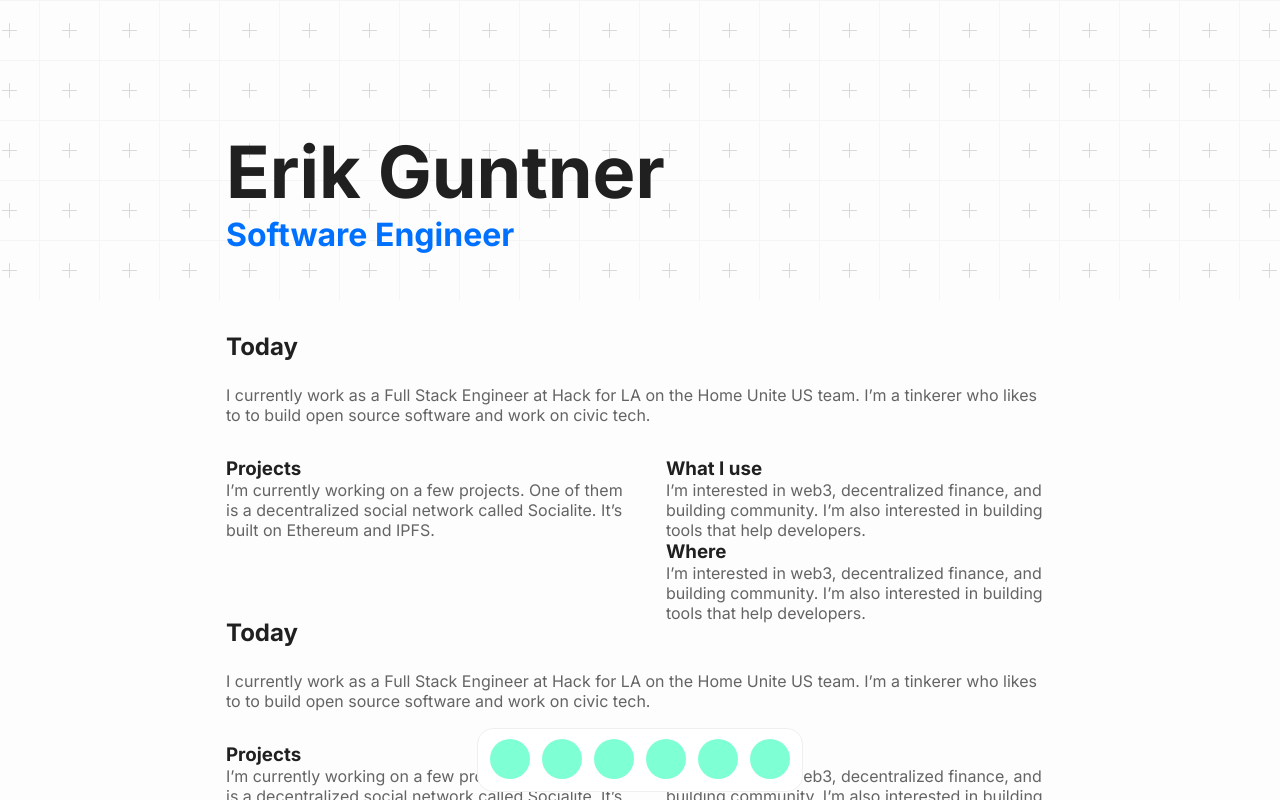
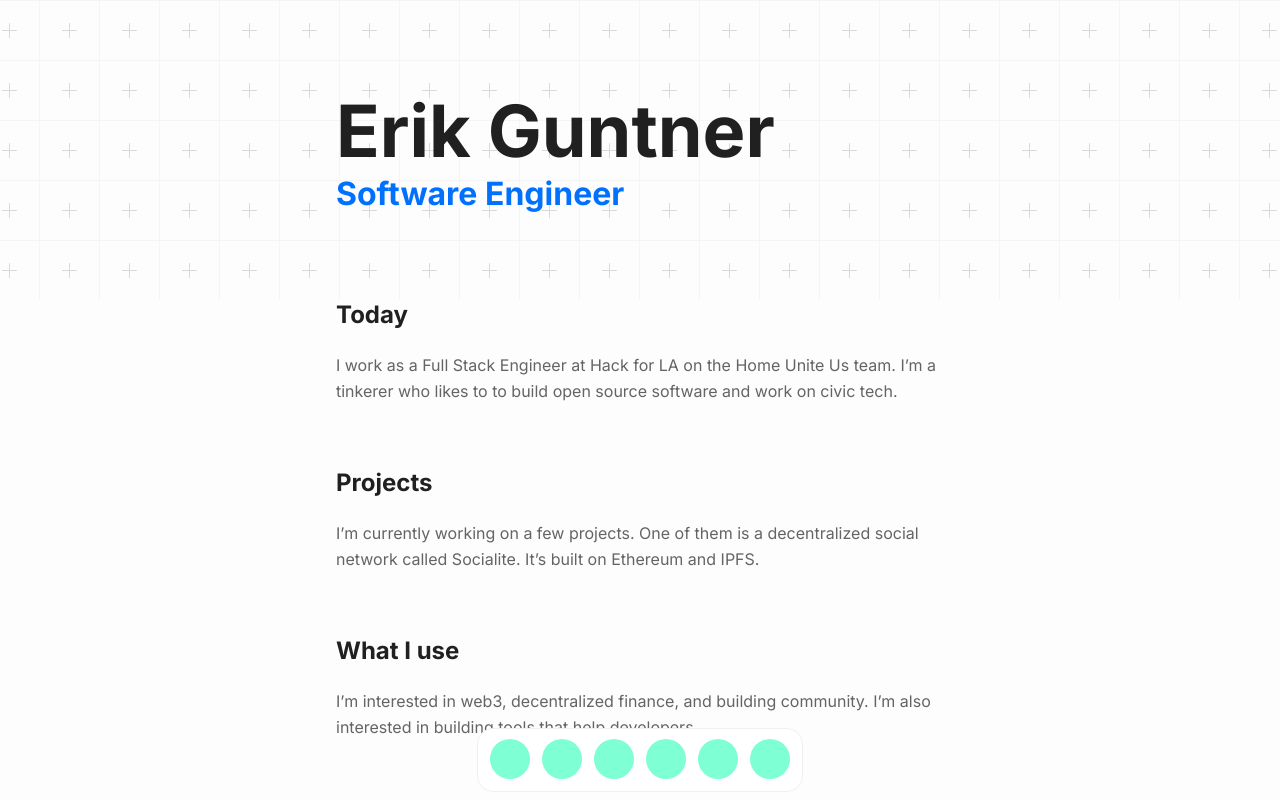
Before and after one commit to erikguntner/personal-site, a Next.js app: page / in a window 1280 px wide. Built offline with nearby package versions, Linux system fonts and the light colour scheme.

Commit message:
Restructure layout

```diff
--- a/package.json
+++ b/package.json
@@ -9,6 +9,7 @@
     "lint": "next lint"
   },
   "dependencies": {
+    "@radix-ui/react-icons": "^1.3.0",
     "framer-motion": "^11.0.3",
     "next": "14.1.0",
     "react": "^18",
--- a/src/app/globals.css
+++ b/src/app/globals.css
@@ -98,6 +98,7 @@ body {
 
 p {
   color: var(--secondary-text);
+  line-height: 1.6;
 }
 
 a {
--- a/src/app/layout.tsx
+++ b/src/app/layout.tsx
@@ -2,6 +2,7 @@ import type { Metadata } from "next";
 import { Inter } from "next/font/google";
 import "./globals.css";
 import { Footer } from "@/components/Footer";
+import Script from "next/script";
 
 const inter = Inter({ subsets: ["latin"] });
 
--- a/src/app/page.module.css
+++ b/src/app/page.module.css
@@ -3,37 +3,50 @@
   flex-direction: column;
   align-items: center;
   height: 100vh;
-  gap: 32px;
   overflow-y: scroll;
+  overflow-x: hidden;
   background-color: #fdfdfd;
 }
 
-.position_header {
+.pointer_events_none {
+  pointer-events: none;
+}
+
+.container {
+  max-width: 640px;
+  min-width: 640px;
+  margin: 0 auto;
+  padding: 0 16px;
+  display: flex;
+  flex-direction: column;
+  align-items: center;
+  gap: 32px;
+}
+
+.header_section {
+  height: 300px;
+  width: 100%;
   display: flex;
   flex-direction: column;
   align-items: flex-start;
-  justify-content: end;
+  justify-content: center;
   color: var(--primary-text);
+  pointer-events: none;
 }
 
-.position_header h1 {
+.header_section h1 {
   font-size: 72px;
   color: var(--primary-text);
 }
 
-.position_header h4 {
+.header_section h4 {
   font-size: 32px;
   color: var(--primary-accent);
 }
 
-.absolute_container {
+.grid {
   position: absolute;
-  height: 100%;
-  width: 100%;
-  pointer-events: none;
-}
-
-.grid {
+  top: 0;
   display: grid;
   grid-template-columns: repeat(30, 1fr);
   grid-template-rows: auto;
@@ -81,16 +94,9 @@
   padding: 4rem 0;
 }
 
-.container {
-  max-width: 860px;
-  height: 254px;
-  margin: 0 auto;
-  padding: 0 16px;
-}
-
 /* TITLE SECTION */
 
-.title_section {
+.section {
   display: flex;
   flex-direction: column;
   gap: 24px;
@@ -111,7 +117,7 @@
 }
 
 /* Mobile */
-@media (max-width: 900px) {
+@media (max-width: 660px) {
   .container {
     min-width: 100%;
     margin: 0 16px;
--- a/src/app/page.tsx
+++ b/src/app/page.tsx
@@ -2,140 +2,54 @@
 
 import React from "react";
 import styles from "./page.module.css";
-import { Footer } from "@/components/Footer";
+import { Cross1Icon } from "@radix-ui/react-icons";
 
 export default function Home() {
   return (
     <main className={styles.main}>
-      <section className={styles.grid}>
+      <div className={styles.grid}>
         {Array(150)
           .fill(0)
           .map((_, i) => (
             <GridSquare key={i} />
           ))}
-        <div className={[styles.absolute_container].join(" ")}>
-          <div className={[styles.container, styles.position_header].join(" ")}>
+      </div>
+      <div className={[styles.container, styles.pointer_events_none].join(" ")}>
+        <section className={styles.header_section}>
           <h1>Erik Guntner</h1>
           <h4>Software Engineer</h4>
+        </section>
       </div>
-        </div>
-      </section>
-      <section className={styles.container}>
-        <div className={styles.title_section}>
+      <div className={styles.container}>
+        <section className={styles.section}>
           <h2>Today</h2>
           <p>
-            I currently work as a Full Stack Engineer at Hack for LA on the Home
-            Unite US team. I’m a tinkerer who likes to to build open source
-            software and work on civic tech.
+            I work as a Full Stack Engineer at Hack for LA on the Home Unite Us
+            team. I’m a tinkerer who likes to to build open source software and
+            work on civic tech.
           </p>
-        </div>
-        <div className={styles.row}>
-          <div>
-            <h3>Projects</h3>
+        </section>
+        <section className={styles.section}>
+          <h2>Projects</h2>
           <p>
             I’m currently working on a few projects. One of them is a
             decentralized social network called Socialite. It’s built on
             Ethereum and IPFS.
           </p>
-          </div>
-          <div>
-            <div>
-              <h3>What I use</h3>
+        </section>
+        <section className={styles.section}>
+          <h2>What I use</h2>
           <p>
             I’m interested in web3, decentralized finance, and building
             community. I’m also interested in building tools that help
             developers.
           </p>
+        </section>
+        <section className={styles.section}>
+          <h2>Where</h2>
+          <div id="map" />
+        </section>
       </div>
-            <div>
-              <h3>Where</h3>
-              <p>
-                I’m interested in web3, decentralized finance, and building
-                community. I’m also interested in building tools that help
-                developers.
-              </p>
-            </div>
-          </div>
-        </div>
-      </section>
-
-      <section className={styles.container}>
-        <div className={styles.title_section}>
-          <h2>Today</h2>
-          <p>
-            I currently work as a Full Stack Engineer at Hack for LA on the Home
-            Unite US team. I’m a tinkerer who likes to to build open source
-            software and work on civic tech.
-          </p>
-        </div>
-        <div className={styles.row}>
-          <div>
-            <h3>Projects</h3>
-            <p>
-              I’m currently working on a few projects. One of them is a
-              decentralized social network called Socialite. It’s built on
-              Ethereum and IPFS.
-            </p>
-          </div>
-          <div>
-            <div>
-              <h3>What I use</h3>
-              <p>
-                I’m interested in web3, decentralized finance, and building
-                community. I’m also interested in building tools that help
-                developers.
-              </p>
-            </div>
-            <div>
-              <h3>Where</h3>
-              <p>
-                I’m interested in web3, decentralized finance, and building
-                community. I’m also interested in building tools that help
-                developers.
-              </p>
-            </div>
-          </div>
-        </div>
-      </section>
-
-      <section className={styles.container}>
-        <div className={styles.title_section}>
-          <h2>Today</h2>
-          <p>
-            I currently work as a Full Stack Engineer at Hack for LA on the Home
-            Unite US team. I’m a tinkerer who likes to to build open source
-            software and work on civic tech.
-          </p>
-        </div>
-        <div className={styles.row}>
-          <div>
-            <h3>Projects</h3>
-            <p>
-              I’m currently working on a few projects. One of them is a
-              decentralized social network called Socialite. It’s built on
-              Ethereum and IPFS.
-            </p>
-          </div>
-          <div>
-            <div>
-              <h3>What I use</h3>
-              <p>
-                I’m interested in web3, decentralized finance, and building
-                community. I’m also interested in building tools that help
-                developers.
-              </p>
-            </div>
-            <div>
-              <h3>Where</h3>
-              <p>
-                I’m interested in web3, decentralized finance, and building
-                community. I’m also interested in building tools that help
-                developers.
-              </p>
-            </div>
-          </div>
-        </div>
-      </section>
     </main>
   );
 }
@@ -148,7 +62,7 @@ const GridSquare = () => {
       <Cell />
       <Cell />
       <div className={styles.crosshair}>
-        <CrossHair />
+        <Cross1Icon color="#D9D9D9" />
       </div>
     </div>
   );
@@ -177,11 +91,11 @@ const Cell = () => {
   );
 };
 
-const CrossHair = () => {
+const CrossHair = ({ color = "#D9D9D9" }: { color?: string }) => {
   return (
     <svg
-      width="15"
-      height="15"
+      width={15}
+      height={15}
       viewBox="0 0 15 15"
       fill="none"
       color="#D9D9D9"
```
Also changed, not shown: 1 other file (tests, documents, lock files or other folders). Lines whose indentation alone changed are shown as unchanged.
